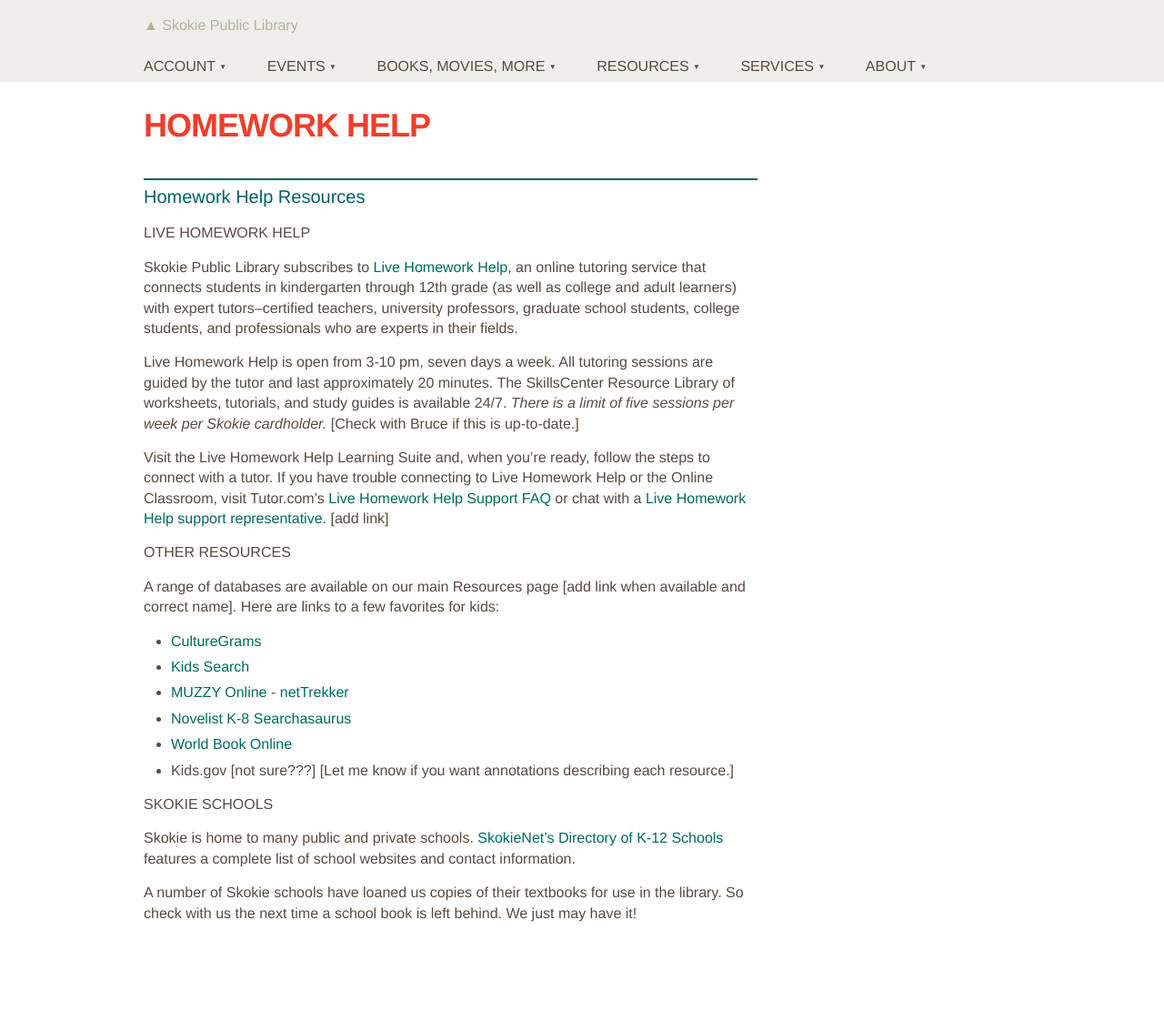
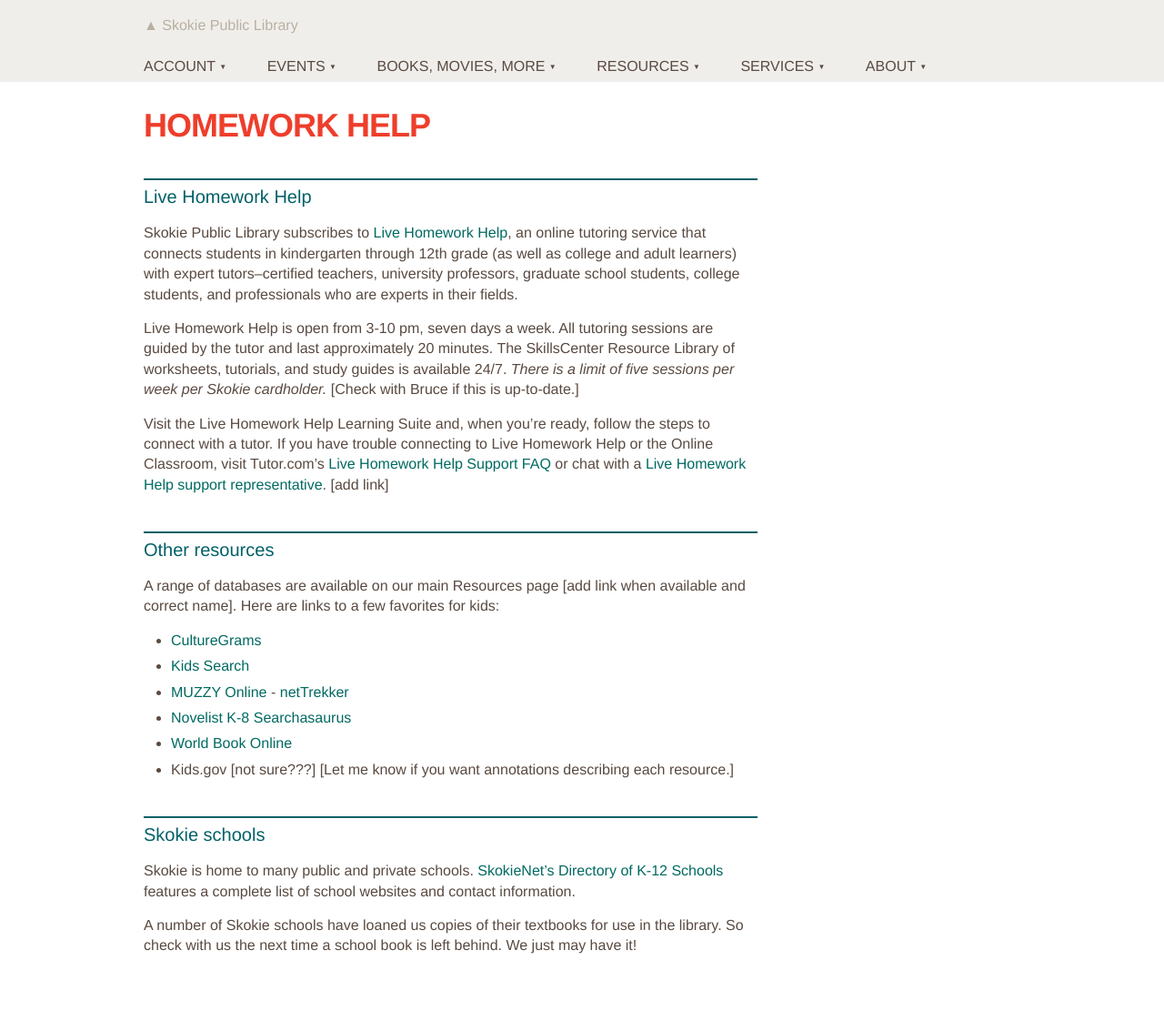
Before and after one commit to skokielibrary/spl-content, a Jekyll site: the page built from _content/mandy/resources--homework-help.markdown, in a window 1280 px wide. Shown: the whole page at 91% size. Built offline with Jekyll 4.4.1, drawn with Linux system fonts in a browser that asks for light colours; before the commit the page ends 1075 px from its top, so only the background shows below that.

Commit message:
Updated resources--homework-help.markdown

```diff
--- a/_content/mandy/resources--homework-help.markdown
+++ b/_content/mandy/resources--homework-help.markdown
@@ -4,9 +4,7 @@ title: Homework help
 published: true
 ---
 
-##Homework Help Resources
-
-###Live Homework Help
+##Live Homework Help
 
 Skokie Public Library subscribes to [Live Homework Help](http://lhh.tutor.com/?ProgramGUID=4e339970-4f83-46c7-8373-65e0218340a3), an online tutoring service that connects students in kindergarten through 12th grade (as well as college and adult learners) with expert tutors--certified teachers, university professors, graduate school students, college students, and professionals who are experts in their fields.
 
@@ -14,7 +12,7 @@ Live Homework Help is open from 3-10 pm, seven days a week. All tutoring session
 
 Visit the Live Homework Help Learning Suite and, when you're ready, follow the steps to connect with a tutor. If you have trouble connecting to Live Homework Help or the Online Classroom, visit Tutor.com's [Live Homework Help Support FAQ](http://lhh.tutor.com/policies/faq.aspx) or chat with a [Live Homework Help support representative](http://lhh.tutor.com/policies/live-support.htm). [add link]
 
-###Other resources
+##Other resources
 
 A range of databases are available on our main Resources page [add link when available and correct name]. Here are links to a few favorites for kids:
 - [CultureGrams](http://online.culturegrams.com/)
@@ -26,7 +24,7 @@ A range of databases are available on our main Resources page [add link when ava
 - Kids.gov [not sure???]
 [Let me know if you want annotations describing each resource.]
 
-###Skokie schools
+##Skokie schools
 
 Skokie is home to many public and private schools. [SkokieNet's Directory of K-12 Schools](http://skokienet.org/taxonomy/term/1619) features a complete list of school websites and contact information.
 
```
